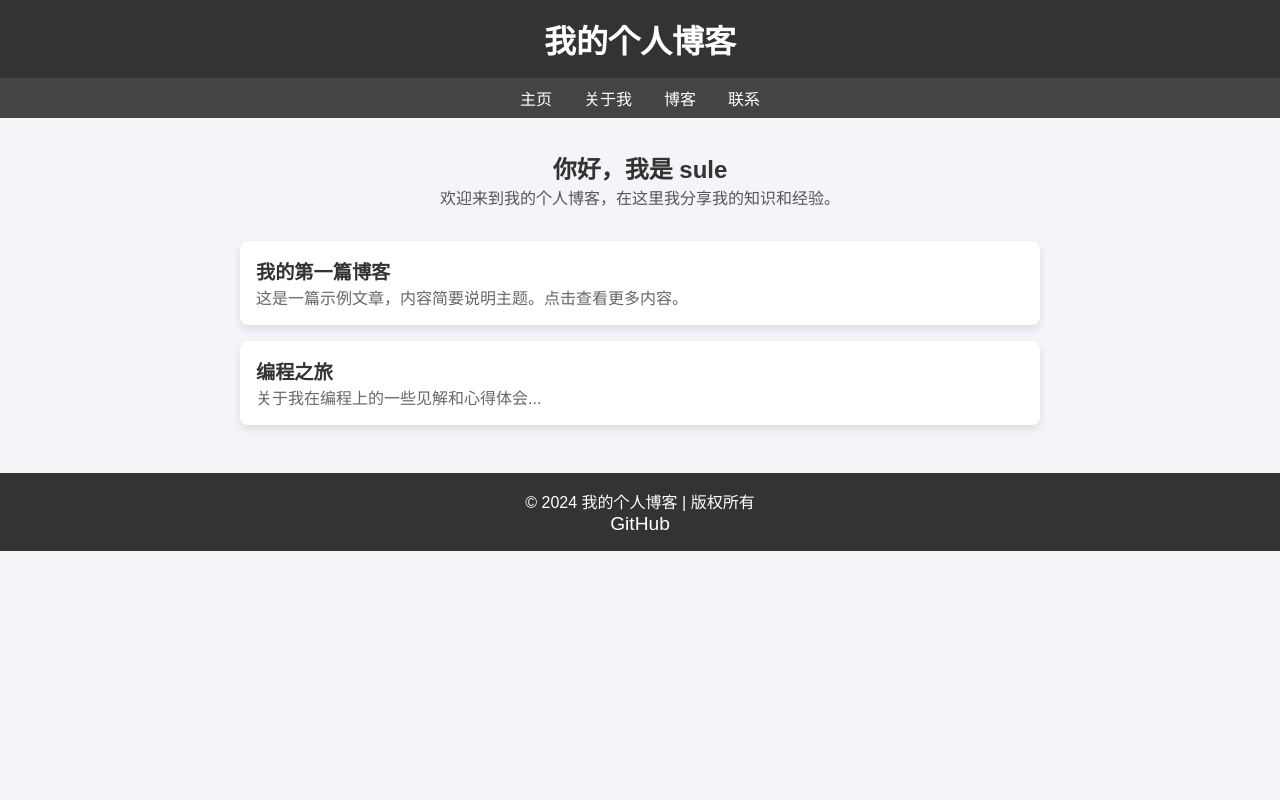
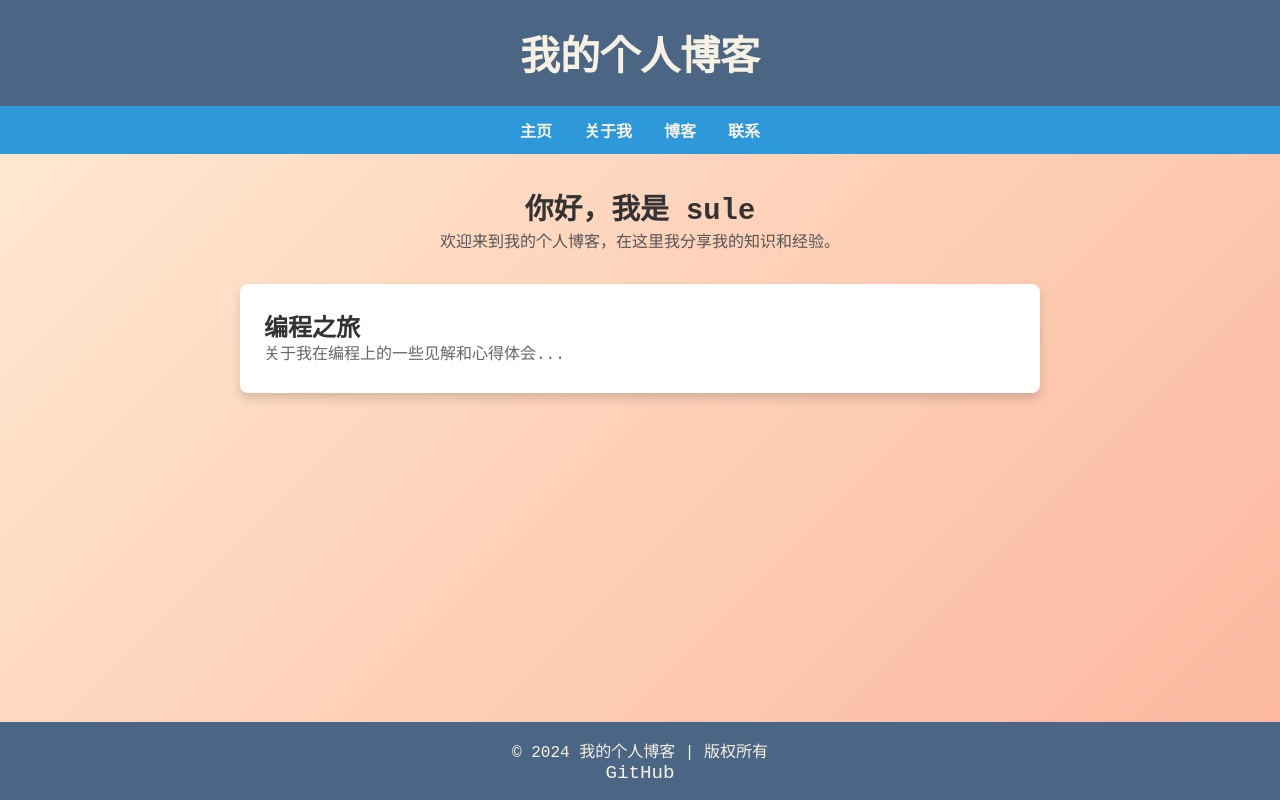
Before and after one commit to suleppp/suleppp.github.io, a plain HTML site: page index.html in a window 1280 px wide. Drawn offline with Linux system fonts and the light colour scheme.

Commit message:
Update index.html

```diff
--- a/index.html
+++ b/index.html
@@ -10,46 +10,51 @@
             margin: 0;
             padding: 0;
             box-sizing: border-box;
-            font-family: Arial, sans-serif;
+            font-family: 'Courier New', monospace;
         }
 
         body {
-            background-color: #f4f4f9;
+            background: linear-gradient(135deg, #ffecd2, #fcb69f);
             color: #333;
+            display: flex;
+            flex-direction: column;
+            min-height: 100vh;
         }
 
         /* 头部样式 */
         header {
-            background-color: #333;
-            color: #fff;
-            padding: 1rem;
+            background-color: #4b6584;
+            color: #f7f1e3;
+            padding: 1.5rem;
             text-align: center;
         }
 
         header h1 {
-            font-size: 2rem;
+            font-size: 2.5rem;
         }
 
         /* 导航栏 */
         nav {
             display: flex;
             justify-content: center;
-            background-color: #444;
-            padding: 0.5rem;
+            background-color: #2d98da;
+            padding: 0.75rem;
         }
 
         nav a {
-            color: #fff;
+            color: #f7f1e3;
             text-decoration: none;
             margin: 0 1rem;
+            font-weight: bold;
         }
 
         nav a:hover {
-            color: #ffd700;
+            color: #ff7979;
         }
 
         /* 主体内容 */
         main {
+            flex: 1;
             display: flex;
             flex-direction: column;
             align-items: center;
@@ -62,20 +67,15 @@
             margin-bottom: 2rem;
         }
 
-        .profile img {
-            width: 150px;
-            height: 150px;
-            border-radius: 50%;
-            margin-bottom: 1rem;
-        }
-
         .profile h2 {
-            font-size: 1.5rem;
+            font-size: 1.8rem;
             color: #333;
         }
 
         .profile p {
             color: #555;
+            max-width: 600px;
+            margin: 0 auto;
         }
 
         /* 博客文章 */
@@ -87,37 +87,42 @@
         .post {
             background-color: #fff;
             border-radius: 8px;
-            padding: 1rem;
+            padding: 1.5rem;
             margin-bottom: 1rem;
-            box-shadow: 0 4px 8px rgba(0, 0, 0, 0.1);
+            box-shadow: 0 6px 10px rgba(0, 0, 0, 0.15);
         }
 
         .post h3 {
-            font-size: 1.2rem;
+            font-size: 1.5rem;
             color: #333;
         }
 
         .post p {
             color: #666;
+            line-height: 1.6;
         }
 
         /* 页脚 */
         footer {
+            background-color: #4b6584;
+            color: #f7f1e3;
             text-align: center;
             padding: 1rem;
-            background-color: #333;
-            color: #fff;
+            width: 100%;
+            position: fixed;
+            bottom: 0;
+            left: 0;
         }
 
         .social-icons a {
-            color: #fff;
+            color: #f7f1e3;
             margin: 0 0.5rem;
             text-decoration: none;
             font-size: 1.2rem;
         }
 
         .social-icons a:hover {
-            color: #ffd700;
+            color: #ff7979;
         }
     </style>
 </head>
@@ -147,10 +152,6 @@
         <!-- 博客文章列表 -->
         <section class="blog-posts">
             <div class="post">
-                <h3>我的第一篇博客</h3>
-                <p>这是一篇示例文章，内容简要说明主题。点击查看更多内容。</p>
-            </div>
-            <div class="post">
                 <h3>编程之旅</h3>
                 <p>关于我在编程上的一些见解和心得体会...</p>
             </div>
```
